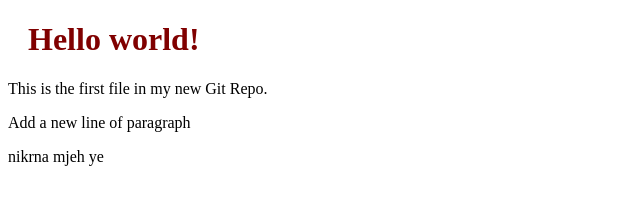
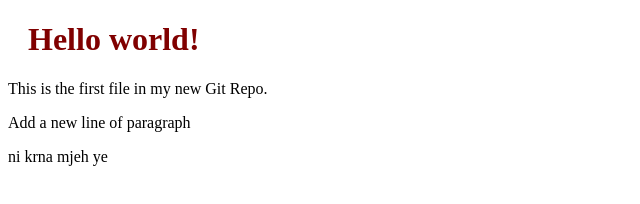
Before and after one commit to aamna02/aamna02.github.io, a plain HTML site: page index.html in a window 1280 px wide. Shown: the full height of the page, 0-640 px from the left. Drawn offline with Linux system fonts and the light colour scheme.

Commit message:
Update index.html

```diff
--- a/index.html
+++ b/index.html
@@ -9,7 +9,7 @@
 <h1>Hello world!</h1>
 <p>This is the first file in my new Git Repo.</p>
 <p>Add a new line of paragraph</p>
-<p>nikrna mjeh ye</p>
+<p>ni krna mjeh ye</p>
 
 </body>
 </html>
```
